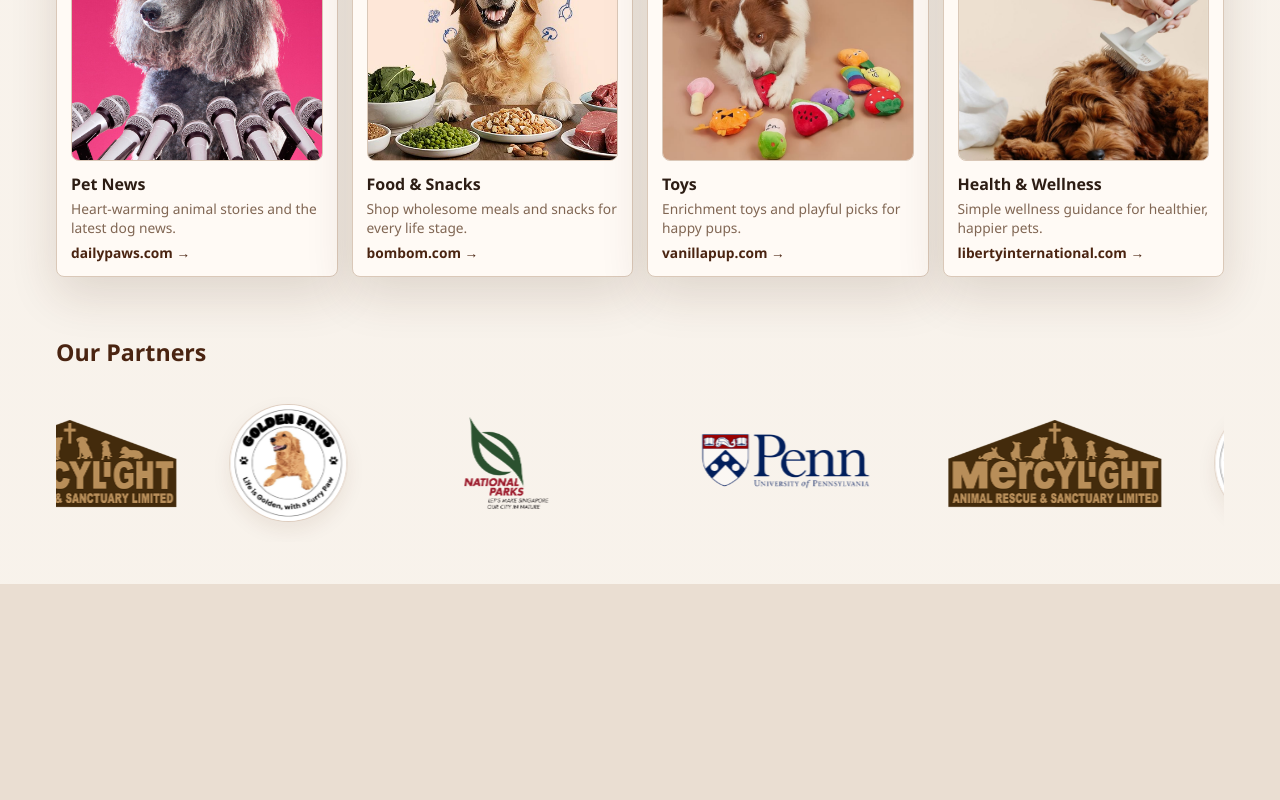
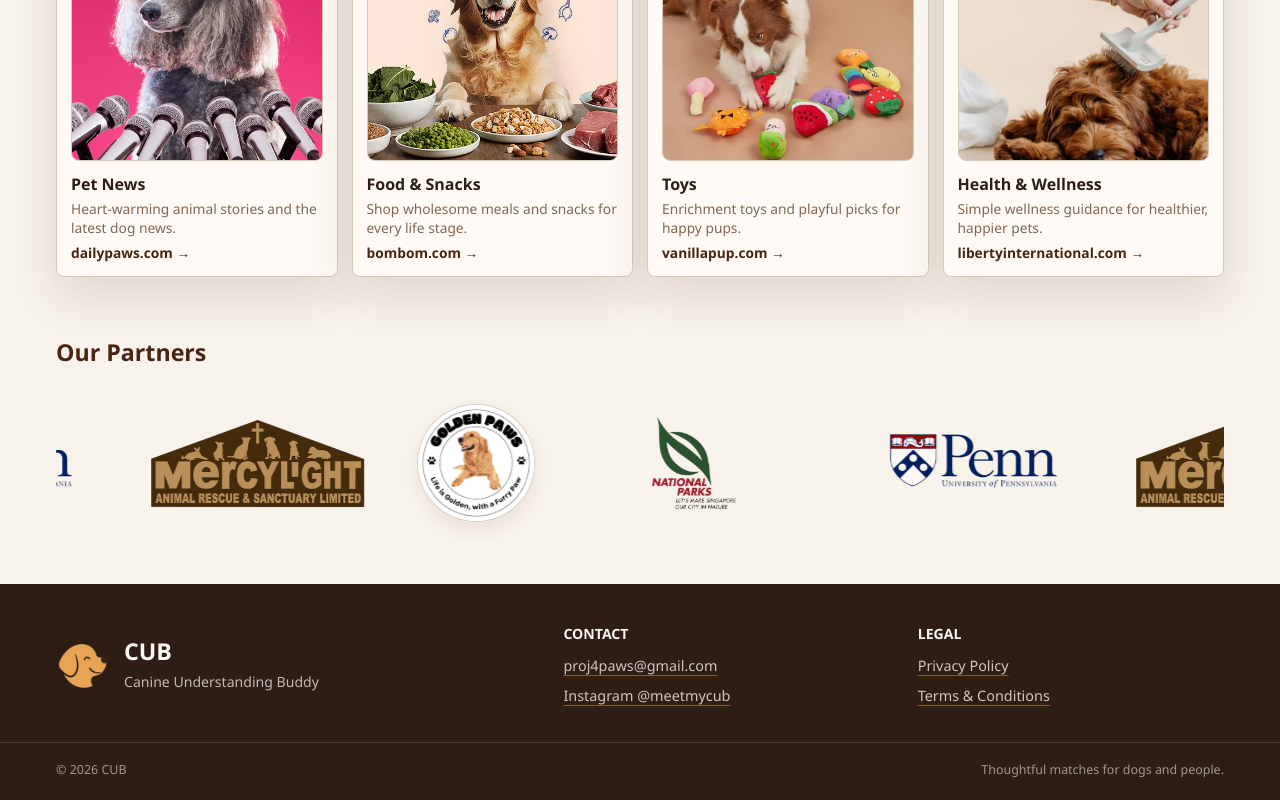
Before and after one commit to yjjrun/CUB, a React (Vite) app: page / in a window 1280 px wide. Shown: the part 1072-1872 px from the top of the page. Before the commit the page ends 1656 px from the top, so only its background shows below. Built offline with nearby package versions, Linux system fonts and the light colour scheme; no server answers.

Commit message:
Add legal footer and retire public login

```diff
--- a/src/App.jsx
+++ b/src/App.jsx
@@ -1,16 +1,13 @@
 import { useEffect, useState } from "react";
 import AdminPage from "./pages/AdminPage.jsx";
 import CarePage from "./pages/CarePage.jsx";
+import Footer from "./components/Footer.jsx";
 import Header from "./components/Header.jsx";
 import Partners from "./components/Partners.jsx";
 import FaqPage from "./pages/FaqPage.jsx";
-import ForgotPasswordPage from "./pages/ForgotPasswordPage.jsx";
 import Home from "./pages/Home.jsx";
-import LoginPage from "./pages/LoginPage.jsx";
 import MatchPage from "./pages/MatchPage.jsx";
 import PartnerPage from "./pages/PartnerPage.jsx";
-import ProfilePage from "./pages/ProfilePage.jsx";
-import SignupPage from "./pages/SignupPage.jsx";
 import TeamPage from "./pages/TeamPage.jsx";
 import { useAuth } from "./lib/auth.jsx";
 import { ADOPTER_FAQS, MATCHING_FAQS } from "./lib/faq.js";
@@ -54,28 +51,9 @@ const SEO = {
     title: "CUB Care | Daily Care for Your Dog",
     description: "CUB Care helps adopters look after their dog with personalised nutrition, exercise, enrichment, and health guidance, plus an emotion scan and care chatbot.",
   },
-  login: {
-    path: "/login",
-    title: "Log In | CUB",
-    description: "Log in to CUB to save dog matches, favourites, reminders, scans, and care checklists.",
-  },
-  signup: {
-    path: "/signup",
-    title: "Create Account | CUB",
-    description: "Create a free CUB account to save dog matches and keep CUB Care in sync across devices.",
-  },
-  forgotPassword: {
-    path: "/forgot-password",
-    title: "Reset Password | CUB",
-    description: "Reset your CUB account password securely.",
-  },
-  profile: {
-    path: "/profile",
-    title: "Profile | CUB",
-    description: "Manage your CUB account, saved matches, and CUB Care access.",
-    robots: "noindex,nofollow",
-  },
 };
+
+const RETIRED_ACCOUNT_PATHS = new Set(["/login", "/signup", "/forgot-password", "/profile"]);
 
 function setMeta(name, content, attr = "name") {
   let tag = document.head.querySelector(`meta[${attr}="${name}"]`);
@@ -129,10 +107,6 @@ function setRouteJsonLd(route, url) {
 function routeFromPath(pathname) {
   if (pathname === "/admin") return "admin";
   if (pathname === "/care") return "care";
-  if (pathname === "/login") return "login";
-  if (pathname === "/signup") return "signup";
-  if (pathname === "/forgot-password") return "forgotPassword";
-  if (pathname === "/profile") return "profile";
   if (pathname === "/match") return "match";
   if (pathname === "/partner" || pathname === "/shelter") return "partner";
   if (pathname === "/faq" || pathname === "/faqs" || pathname === "/about/faq") return "faq";
@@ -142,10 +116,23 @@ function routeFromPath(pathname) {
 
 export default function App() {
   const auth = useAuth();
-  const [route, setRoute] = useState(routeFromPath(window.location.pathname));
+  const [route, setRoute] = useState(() => {
+    if (RETIRED_ACCOUNT_PATHS.has(window.location.pathname)) {
+      window.history.replaceState({}, "", "/");
+      return "home";
+    }
+    return routeFromPath(window.location.pathname);
+  });
 
   useEffect(() => {
-    const onPop = () => setRoute(routeFromPath(window.location.pathname));
+    const onPop = () => {
+      if (RETIRED_ACCOUNT_PATHS.has(window.location.pathname)) {
+        window.history.replaceState({}, "", "/");
+        setRoute("home");
+        return;
+      }
+      setRoute(routeFromPath(window.location.pathname));
+    };
     window.addEventListener("popstate", onPop);
     return () => window.removeEventListener("popstate", onPop);
   }, []);
@@ -165,51 +152,38 @@ export default function App() {
     setRouteJsonLd(route, url);
   }, [route]);
 
-  const navigate = (next, options = {}) => {
-    let path = next === "match"
+  const navigate = (next) => {
+    const destination = ["login", "signup", "forgotPassword", "profile"].includes(next) ? "home" : next;
+    const path = destination === "match"
       ? "/match"
-      : next === "partner"
+      : destination === "partner"
         ? "/partner"
-        : next === "faq"
+        : destination === "faq"
           ? "/about/faq"
-          : next === "team"
+          : destination === "team"
             ? "/about/team"
-            : next === "admin"
+            : destination === "admin"
               ? "/admin"
-              : next === "care"
+              : destination === "care"
                 ? "/care"
-                : next === "login"
-                  ? "/login"
-                  : next === "signup"
-                    ? "/signup"
-                    : next === "forgotPassword"
-                      ? "/forgot-password"
-                      : next === "profile"
-                        ? "/profile"
-                        : "/";
-    if ((next === "login" || next === "signup") && options.next) {
-      path += `?next=${encodeURIComponent(options.next)}`;
-    }
+                : "/";
     window.history.pushState({}, "", path);
-    setRoute(next);
+    setRoute(destination);
     window.scrollTo(0, 0);
   };
 
   return (
     <>
-      <Header route={route} navigate={navigate} user={auth.user} />
+      <Header route={route} navigate={navigate} />
       {route === "home" && <Home navigate={navigate} />}
       {route === "match" && <MatchPage navigate={navigate} session={auth.session} />}
       {route === "partner" && <PartnerPage navigate={navigate} />}
       {route === "faq" && <FaqPage />}
       {route === "team" && <TeamPage />}
       {route === "admin" && <AdminPage />}
-      {route === "login" && <LoginPage navigate={navigate} />}
-      {route === "signup" && <SignupPage navigate={navigate} />}
-      {route === "forgotPassword" && <ForgotPasswordPage navigate={navigate} />}
-      {route === "profile" && <ProfilePage navigate={navigate} />}
-      {route === "care" && <CarePage session={auth.session} navigate={navigate} user={auth.user} authLoading={auth.loading} />}
+      {route === "care" && <CarePage session={auth.session} user={auth.user} authLoading={auth.loading} />}
       {route !== "care" && <Partners />}
+      <Footer />
     </>
   );
 }
--- /dev/null
+++ b/src/components/Footer.jsx
@@ -0,0 +1,41 @@
+import { APP_LOGO } from "../lib/matching.js";
+
+const LEGAL_DOCUMENT = "https://docs.google.com/document/d/1iPDo_vBVSMdnTfB3dnlG4eFyB2uqAIIoZKNbqnhr6T0/edit";
+
+export default function Footer() {
+  return (
+    <footer className="site-footer">
+      <div className="footer-inner">
+        <div className="footer-identity">
+          <img src={APP_LOGO} alt="" />
+          <div>
+            <strong>CUB</strong>
+            <span>Canine Understanding Buddy</span>
+          </div>
+        </div>
+
+        <div className="footer-column">
+          <h2>Contact</h2>
+          <a href="mailto:proj4paws@gmail.com">proj4paws@gmail.com</a>
+          <a href="https://www.instagram.com/meetmycub/" target="_blank" rel="noreferrer noopener">
+            Instagram @meetmycub
+          </a>
+        </div>
+
+        <div className="footer-column">
+          <h2>Legal</h2>
+          <a href={`${LEGAL_DOCUMENT}?tab=t.0`} target="_blank" rel="noreferrer noopener">
+            Privacy Policy
+          </a>
+          <a href={`${LEGAL_DOCUMENT}?tab=t.qk5vh67ug3c`} target="_blank" rel="noreferrer noopener">
+            Terms &amp; Conditions
+          </a>
+        </div>
+      </div>
+      <div className="footer-bottom">
+        <span>&copy; {new Date().getFullYear()} CUB</span>
+        <span>Thoughtful matches for dogs and people.</span>
+      </div>
+    </footer>
+  );
+}
--- a/src/components/Header.jsx
+++ b/src/components/Header.jsx
@@ -1,9 +1,8 @@
 import { useEffect, useRef, useState } from "react";
 import { APP_LOGO } from "../lib/matching.js";
 
-export default function Header({ route, navigate, user }) {
+export default function Header({ route, navigate }) {
   const aboutActive = route === "faq" || route === "team";
-  const accountActive = route === "login" || route === "signup" || route === "forgotPassword" || route === "profile";
   const [aboutOpen, setAboutOpen] = useState(false);
   const menuRef = useRef(null);
 
@@ -63,9 +62,6 @@ export default function Header({ route, navigate, user }) {
             <button className={route === "team" ? "active" : ""} onClick={() => go("team")}>Our Team</button>
           </div>
         </div>
-        <button className={accountActive ? "active" : ""} onClick={() => go(user ? "profile" : "login")}>
-          {user ? "Profile" : "Log in"}
-        </button>
       </nav>
     </header>
   );
--- a/src/components/Partners.jsx
+++ b/src/components/Partners.jsx
@@ -1,15 +1,30 @@
 const PARTNERS = [
-  { name: "University of Pennsylvania", logo: "/assets/partners/penn.png" },
+  {
+    name: "University of Pennsylvania",
+    logo: "/assets/partners/penn.png",
+    url: "https://vetapps.vet.upenn.edu/cbarq/",
+  },
   { name: "National University of Singapore", logo: "/assets/partners/nus.png", active: false },
-  { name: "MercyLight Animal Rescue & Sanctuary Limited", logo: "/assets/partners/mercylight.png" },
-  { name: "Golden Paws", logo: "/assets/partners/golden-paws.png", frame: "circle" },
-  { name: "National Parks Board", logo: "/assets/partners/national-parks.png" },
+  {
+    name: "MercyLight Animal Rescue & Sanctuary Limited",
+    logo: "/assets/partners/mercylight.png",
+    url: "https://www.mercylight.org.sg/",
+  },
+  {
+    name: "Golden Paws",
+    logo: "/assets/partners/golden-paws.png",
+    frame: "circle",
+    url: "https://goldenpaws.sg/",
+  },
+  {
+    name: "National Parks Board",
+    logo: "/assets/partners/national-parks.png",
+    url: "https://www.nparks.gov.sg/",
+  },
 ];
 
 export default function Partners() {
   const visiblePartners = PARTNERS.filter((partner) => partner.active !== false);
-  const marqueePartners = [...visiblePartners, ...visiblePartners];
-
   return (
     <section className="partners-strip" aria-labelledby="partners-title">
       <div className="partners-inner">
@@ -18,13 +33,18 @@ export default function Partners() {
           <div className="partners-track">
             {[0, 1].map((group) => (
               <div className="partners-group" key={group} aria-hidden={group === 1 ? "true" : undefined}>
-                {marqueePartners.map((partner, index) => (
-                  <div
+                {visiblePartners.map((partner, index) => (
+                  <a
                     className={`partner-logo ${partner.frame === "circle" ? "partner-logo--circle" : ""}`.trim()}
                     key={`${partner.name}-${group}-${index}`}
+                    href={partner.url}
+                    target="_blank"
+                    rel="noreferrer noopener"
+                    tabIndex={group === 1 ? -1 : undefined}
+                    aria-label={group === 0 ? `Visit ${partner.name}` : undefined}
                   >
                     <img src={partner.logo} alt={group === 0 ? partner.name : ""} />
-                  </div>
+                  </a>
                 ))}
               </div>
             ))}
--- a/src/styles.css
+++ b/src/styles.css
@@ -1012,6 +1012,19 @@ img {
   width: clamp(160px, 18vw, 260px);
   height: 108px;
   flex: 0 0 auto;
+  color: inherit;
+  text-decoration: none;
+  transition: opacity 160ms ease, transform 160ms ease;
+}
+
+.partner-logo:hover {
+  opacity: 0.78;
+  transform: translateY(-2px);
+}
+
+.partner-logo:focus-visible {
+  outline: 3px solid var(--sage);
+  outline-offset: 5px;
 }
 
 .partner-logo img {
@@ -1035,6 +1048,93 @@ img {
   width: 100%;
   height: 100%;
   object-fit: cover;
+}
+
+.site-footer {
+  width: 100%;
+  background: var(--ink);
+  color: var(--cream);
+}
+
+.footer-inner,
+.footer-bottom {
+  width: min(1440px, 100%);
+  margin: 0 auto;
+  padding-right: 56px;
+  padding-left: 56px;
+}
+
+.footer-inner {
+  display: grid;
+  grid-template-columns: minmax(260px, 1.5fr) repeat(2, minmax(180px, 1fr));
+  gap: 48px;
+  padding-top: 42px;
+  padding-bottom: 36px;
+}
+
+.footer-identity {
+  display: flex;
+  align-items: center;
+  gap: 14px;
+  min-width: 0;
+}
+
+.footer-identity img {
+  width: 54px;
+  height: 54px;
+  flex: 0 0 auto;
+  object-fit: contain;
+}
+
+.footer-identity div,
+.footer-column {
+  display: grid;
+  align-content: start;
+  gap: 9px;
+}
+
+.footer-identity strong {
+  font-size: 1.45rem;
+  line-height: 1;
+}
+
+.footer-identity span {
+  color: rgba(251, 247, 241, 0.72);
+  font-size: 0.88rem;
+  line-height: 1.45;
+}
+
+.footer-column h2 {
+  margin: 0 0 4px;
+  color: var(--cream);
+  font-size: 0.88rem;
+  line-height: 1.2;
+  text-transform: uppercase;
+}
+
+.footer-column a {
+  width: fit-content;
+  color: rgba(251, 247, 241, 0.78);
+  font-size: 0.9rem;
+  line-height: 1.45;
+  text-decoration-color: rgba(230, 163, 58, 0.5);
+  text-underline-offset: 4px;
+}
+
+.footer-column a:hover,
+.footer-column a:focus-visible {
+  color: var(--gold-soft);
+}
+
+.footer-bottom {
+  display: flex;
+  justify-content: space-between;
+  gap: 24px;
+  padding-top: 18px;
+  padding-bottom: 22px;
+  border-top: 1px solid rgba(251, 247, 241, 0.14);
+  color: rgba(251, 247, 241, 0.56);
+  font-size: 0.78rem;
 }
 
 @keyframes partners-scroll {
@@ -1947,6 +2047,24 @@ input[type="range"] {
 
   .partners-inner {
     padding: 0 14px;
+  }
+
+  .footer-inner,
+  .footer-bottom {
+    padding-right: 18px;
+    padding-left: 18px;
+  }
+
+  .footer-inner {
+    grid-template-columns: 1fr;
+    gap: 28px;
+    padding-top: 34px;
+    padding-bottom: 30px;
+  }
+
+  .footer-bottom {
+    flex-direction: column;
+    gap: 6px;
   }
 
   .intro-strip h1 {
```
Also changed, not shown: src/components/care/CareHome.jsx (+5 -3 lines), src/components/care/CareProfile.jsx (+8 -6 lines), src/pages/CarePage.jsx (+6 -32 lines), src/pages/MatchPage.jsx (+6 -19 lines).
